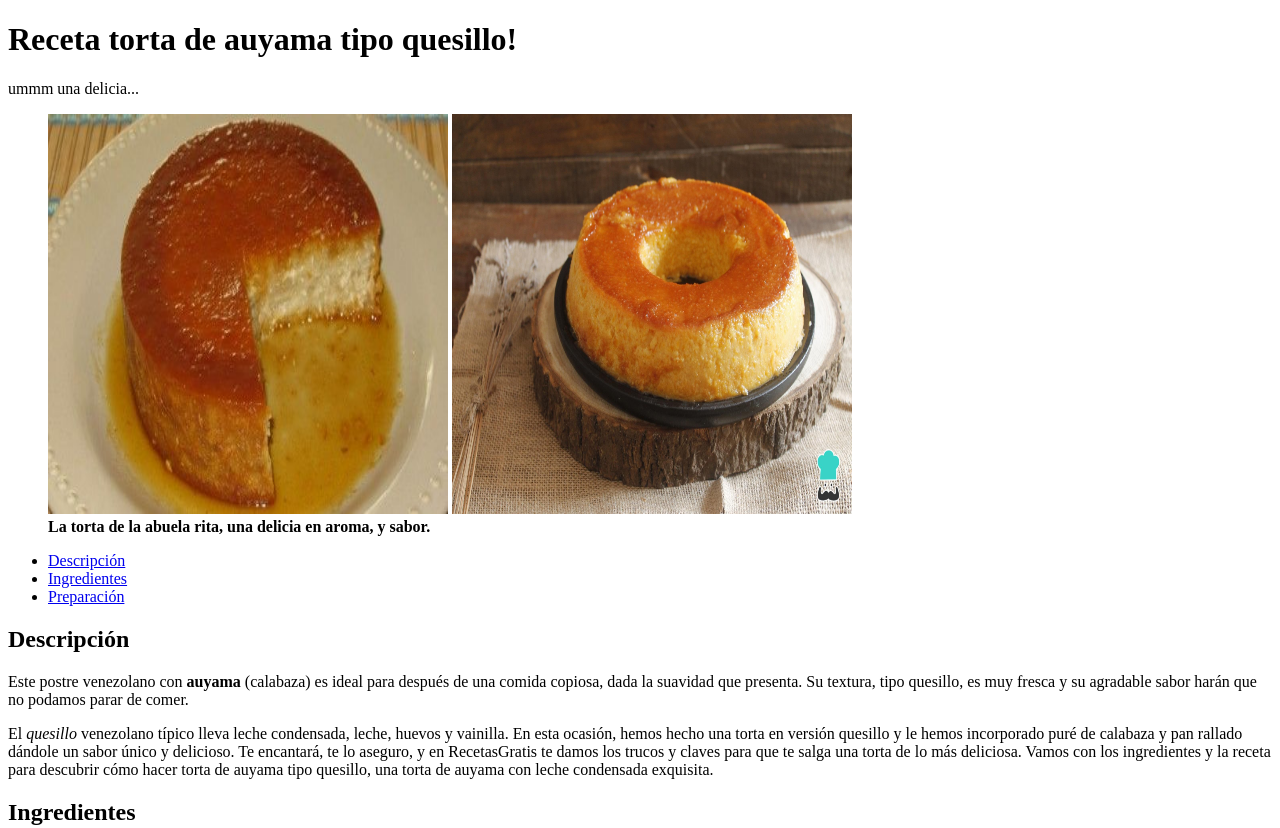
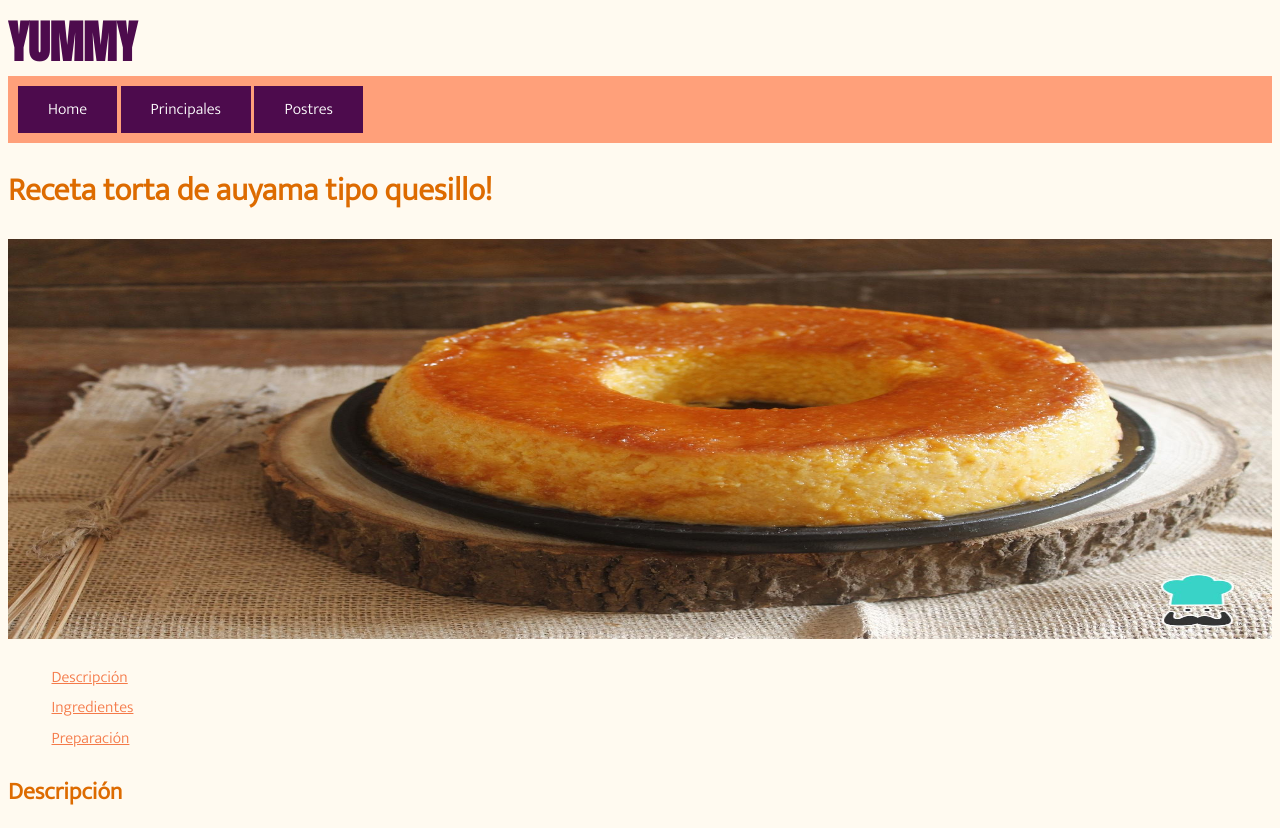
Before and after one commit to keisylares/Receira, a plain HTML site: page index.html in a window 1280 px wide. Shown: the top 828 px of the page. Drawn offline with Linux system fonts and the light colour scheme.

Commit message:
added navBar, colors, background and font size

```diff
--- a/index.html
+++ b/index.html
@@ -6,19 +6,23 @@
     <meta name="viewport" content="width=device-width, initial-scale=1.0">
     <title>Reica receta de torta de auyama</title>
     <link rel="stylesheet" href="style.css">
+    <link href="https://fonts.googleapis.com/css2?family=Anton&family=Mukta:wght@300&display=swap" rel="stylesheet">
+    <link href="https://fonts.googleapis.com/css2?family=Mukta:wght@300&display=swap" rel="stylesheet">
 </head>
 
 <body>
     <header>
+        <p>YUMMY</p>
+        <nav>
+            <a href="#" class="navBar">Home</a>
+            <a href="#" class="navBar">Principales</a>
+            <a href="#" class="navBar">Postres</a>
+        </nav>
         <h1>Receta torta de auyama tipo quesillo!</h1>
-        <p>ummm una delicia...</p>
+        <img src="img/torta2.jpg" alt="Un biscocho de auyama encima de un tronco" width="100%" height="400">
+    </header>
 
-        <figure>
-            <img src="img/torta1.jpg" alt="Un biscocho de auyama" width="400" height="400">
-            <img src="img/torta2.jpg" alt="Un biscocho de auyama encima de un tronco" width="400" height="400">
-            <figcaption><strong>La torta de la abuela rita, una delicia en aroma, y sabor.</strong></figcaption>
-        </figure>
-        <ul>
+    <ul class="sinStyle">
         <li>
             <a href="#Descripción">Descripción</a>
         </li>
@@ -29,13 +33,12 @@
             <a href="#Preparación">Preparación</a>
         </li>
     </ul>
-    </header>
+
 
     <h2>
         <a name="Descripción">Descripción</a>
     </h2>
 
-    <div>
     <p>Este postre venezolano con <b>auyama</b> (calabaza) es ideal para después de una comida copiosa, dada la
         suavidad que
         presenta. Su textura, tipo quesillo, es muy fresca y su agradable sabor harán que no podamos parar de comer.
@@ -54,14 +57,15 @@
     <h2>
         <a name="Ingredientes">Ingredientes</a>
     </h2>
-    <ul>
+    <ul class="comStyle">
         <h3>Para el caramelo</h3>
         <li>100 gramos de azúcar (½ taza)</li>
         <li> 75 mililitros de agua/li</li>
     </ul>
 
-    <ul>
+    <ul class="comStyle">
         <h3> Para la torta</h3>
+
         <li> 600 gramos de puré de auyama</li>
         <li>1 lata pequeña de leche condensada (395 g)</li>
         <li>1 medida de la lata llena de leche líquida</li>
@@ -85,31 +89,25 @@
             Verás que primero saldrán burbujas y más tarde, con un poco de paciencia, empezará a colorear y se
             formará el caramelo. No remuevas la olla, hay que dejarlo que poco a poco vaya cambiando de color por sí
             solo.</li>
-        <br>
         <li>Moja con agua un molde redondo preferiblemente metálico y vierte rápidamente el caramelo y distribúyelo
             por toda la base.</li>
-        <br>
         <li>Reserva el molde con el caramelo y empieza a preparar la torta de ayuama tipo quesillo. Para hacerla,
             pon todos los ingredientes en un bol amplio, es decir, el puré de auyama, la leche condensada, la leche
             líquida con la media de la lata de leche condensada, el pan rallado, los huevos y el extracto de
             vainilla. Mezcla todo en un procesador de alimentos o a mano con un batidor hasta que quede una mezcla
             lisa y homogénea.</li>
-        <br>
         <li>Vierte la mezcla en el molde que previamente habías caramelizado. Cabe destacar que la torta de auyama
             venezolana puede hacerse en un molde redondeado con un agujero en el centro, como el nuestro, o uno sin
             agujero. Lo importante es que cumpla con las dimensiones adecuadas y el nuestro es de unos 20 cm de
             diámetro.</li>
-        <br>
         <li>Tapa el molde con papel de aluminio y colócalo encima de una bandeja con agua. Luego, introduce la
             bandeja en el horno y hornea la torta al baño María a 180 ªC, con calor arriba y abajo, durante 1 hora y
             cuarto. Es muy importante cocinar el postre de esta forma, ya que sin la bandeja de agua el resultado
             sería una torta de auyama esponjosa pero no tipo quesillo.</li>
-        <br>
         <li>Una vez horneada, deja que se enfríe dentro del molde y resérvala en la nevera. Este postre está más
             rico de un día para otro. En el momento de servir, calienta el molde unos minutos para que sea más fácil
             desmoldar la torta y conseguir que el caramelo se funda. Pasa un cuchillo por los bordes y desmolda con
             cuidado en un plato.</li>
-        <br>
         <li>¡Ya está listo para servir en porciones esta auténtica delicia de auyama! Sin duda, esta es una torta de
             auyama sencilla pero muy sabrosa, con una textura increíble que, junto al caramelo, hace que este postre
             sea uno de nuestros favoritos.</li>
--- a/style.css
+++ b/style.css
@@ -0,0 +1,54 @@
+
+body {
+    background-color: rgb(255, 250, 240);
+    font-family: 'Mukta', sans-serif;
+}
+header p {
+    color: rgb(77, 11, 77);
+    font-family: 'Anton', sans-serif;
+    font-size: 45px;
+    font-weight: bold;
+}
+h1 {
+    color: rgb(221, 107, 0);
+}
+
+h2 {
+    color:rgb(221, 107, 0);
+}
+
+li a {
+    color: rgb(245, 122, 73);
+}
+
+.navBar{
+    display: inline-block;
+    background-color:rgb(77, 11, 77);
+    color: white;
+    padding: 10px 30px;
+    text-decoration: none;
+}
+.navBar:hover{
+    background: rgb(172, 15, 125);
+}
+
+nav{
+    background-color: lightsalmon;
+    padding: 10px;
+}
+p {
+    border:2px;
+    margin: 0px;
+  }
+
+  li {
+    border:2px;
+    margin: 3.5px;
+  }
+
+.sinStyle{
+    list-style: none;
+}
+.comStyle{
+    list-style: square;
+}
```
Lines whose indentation alone changed are shown as unchanged.
